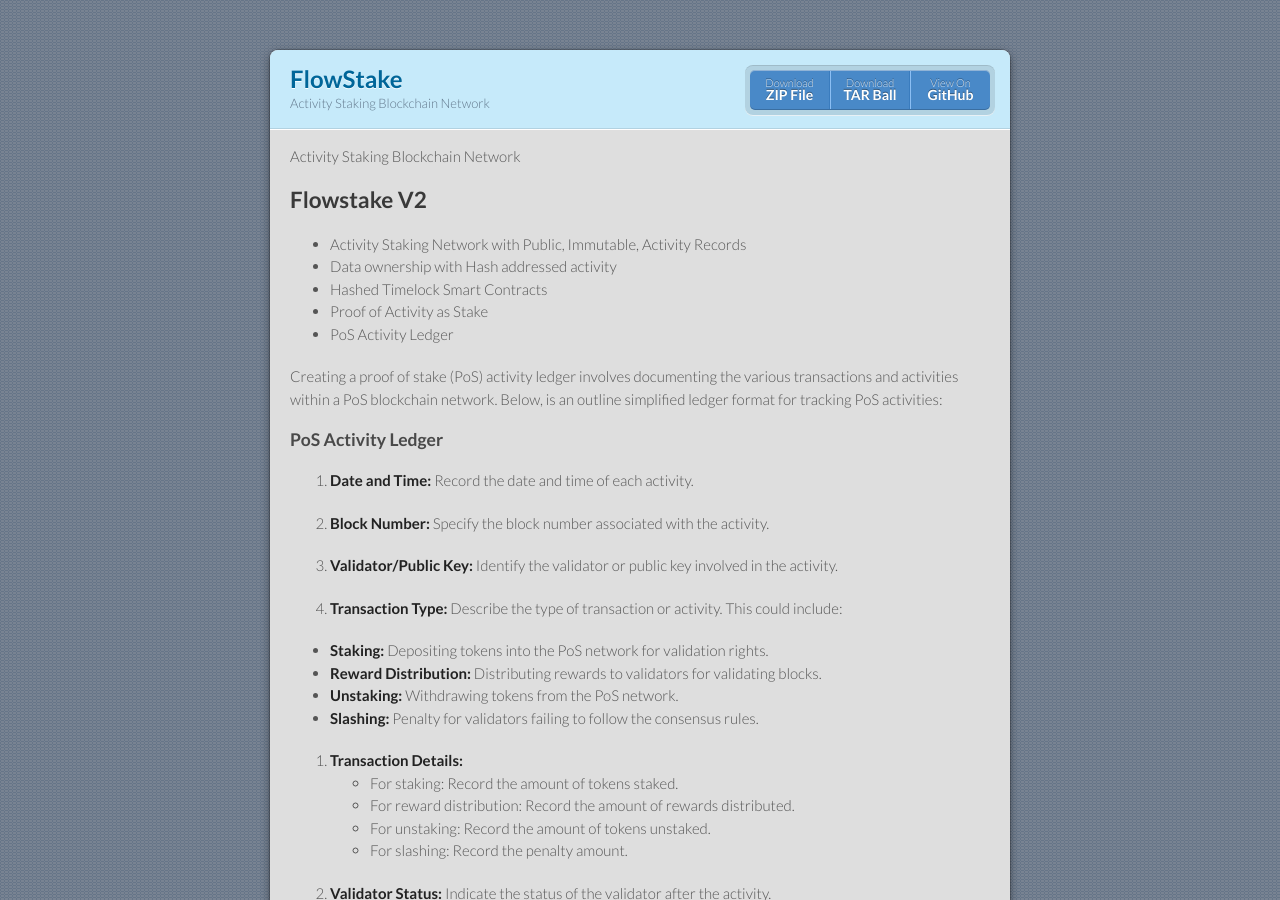
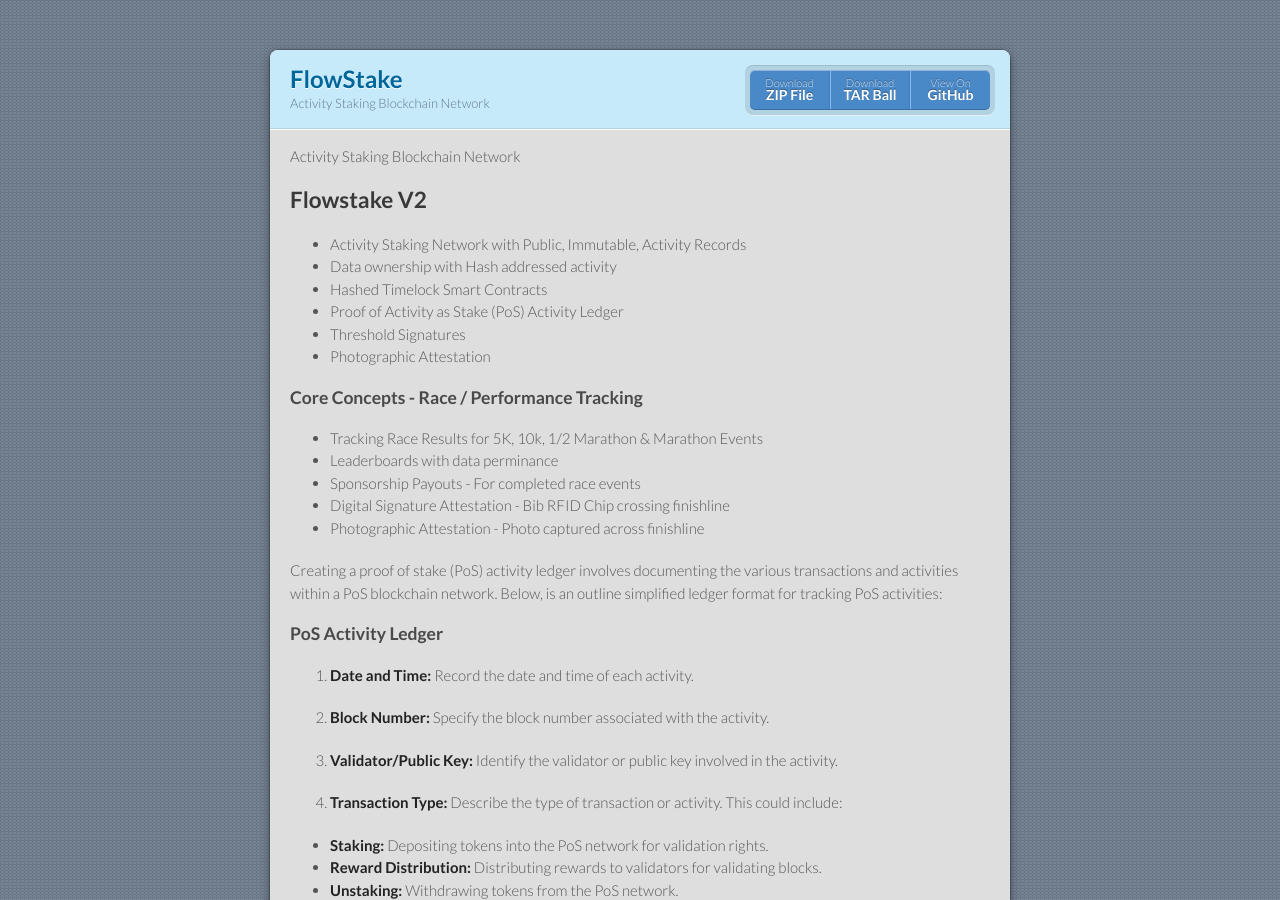
Before and after one commit to flowstake/flowstake.github.io, a Jekyll site: the page built from index.md, in a window 1280 px wide and 900 px high. Built offline with Jekyll 4.4.1, drawn with Linux system fonts in a browser that asks for light colours; our own code applies the rules of GitHub Pages for plain Markdown files.

Commit message:
Update index.md

```diff
--- a/index.md
+++ b/index.md
@@ -4,8 +4,16 @@ Activity Staking Blockchain Network
 * Activity Staking Network with Public, Immutable, Activity Records
 * Data ownership with Hash addressed activity
 * Hashed Timelock Smart Contracts
-* Proof of Activity as Stake
-* PoS Activity Ledger
+* Proof of Activity as Stake (PoS) Activity Ledger
+* Threshold Signatures
+* Photographic Attestation
+
+### Core Concepts - Race / Performance Tracking
+* Tracking Race Results for 5K, 10k, 1/2 Marathon & Marathon Events
+* Leaderboards with data perminance
+* Sponsorship Payouts - For completed race events
+* Digital Signature Attestation - Bib RFID Chip crossing finishline
+* Photographic Attestation - Photo captured across finishline
 
 Creating a proof of stake (PoS) activity ledger involves documenting the various transactions and activities within a PoS blockchain network. Below, is an outline simplified ledger format for tracking PoS activities:
 
@@ -373,7 +381,7 @@ if __name__ == "__main__":
 * Top speed of 43.99 kilometers per hour (27.33 miles per hour) Usain Bolt (2009)
 * Top speed of 10.44 meters per second
 
-##### Top Speed
+#### Top Speed
 * In 2009 Jamaican sprinter Usain Bolt set the world record in the 100-meter sprint at 9.58 seconds.
  Speed is the arate at which an object (or person) moves through time. It is represented mathematically s speed = d/t (in which d is distance and t is time). Bolt’s speed during his world-record run was 10.44 meters per second, 37.58 kilometers per hour or 23.35 miles per hour.
 * In 2011 Belgian scientists used lasers to measure Bolt’s performance in the different stages of a 100-meter race held in September that year. They found that, 67.13 meters into the race, Bolt reached a top speed of 43.99 kilometers per hour (27.33 miles per hour).
@@ -387,6 +395,7 @@ if __name__ == "__main__":
 - [Public Key Infastructure](https://en.wikipedia.org/wiki/Public_key_infrastructure)
 
 -------------------
+
 ### [FlowStake v1](https://flowstake.github.io/v1) + [Hashrun](https://flowstake.github.io/hashrun)
 
 ## Flowstake V1
```
